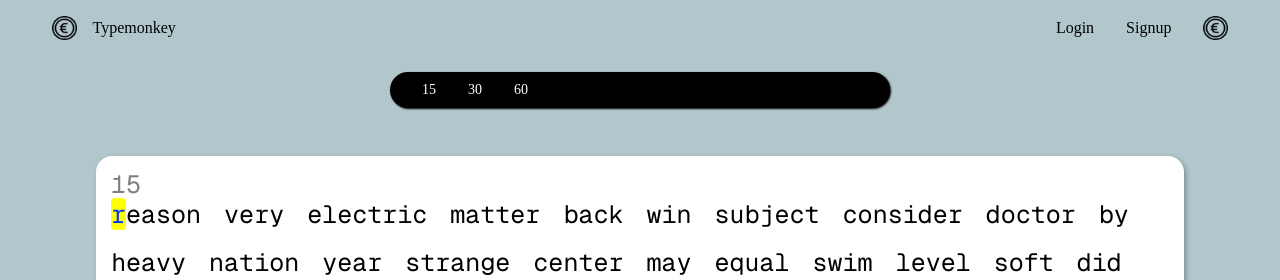
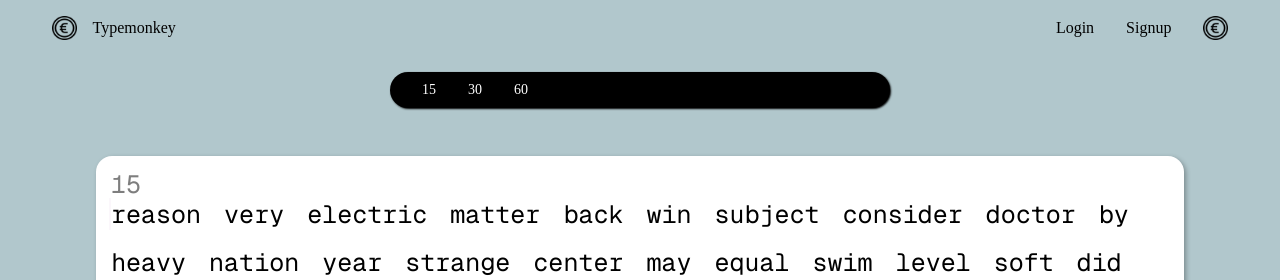
Before and after one commit to Mat-hew-24/typing-test-app, a Next.js app: page / in a window 1280 px wide. Shown: the top 280 px of the page. Built offline with nearby package versions, Linux system fonts and the light colour scheme.

Commit message:
cursor fixed

```diff
--- a/app/components/mainPage.module.css
+++ b/app/components/mainPage.module.css
@@ -71,22 +71,27 @@
 }
 
 .activeLetter {
-  background: #feff04;
-  color: #0033ff;
   border-radius: 4px;
-  animation: blink 1.5s ease-in-out infinite;
+  position: relative;
+}
+.activeLetter::before {
+  content: "";
+  position: absolute;
+  left: -2px;
+  top: 0;
+  width: 2px;
+  height: 100%;
+  background-color: purple;
+  animation: blink 1s ease-in-out infinite;
 }
 
 @keyframes blink {
   0%,
-  40% {
+  100% {
     opacity: 1;
   }
-  60% {
-    opacity: 0.2;
-  }
-  100% {
-    opacity: 1;
+  50% {
+    opacity: 0;
   }
 }
 
--- a/app/components/statbar.tsx
+++ b/app/components/statbar.tsx
@@ -1,6 +1,6 @@
 export default function Statbar() {
   return (
-    <div className="bg-amber-400 rounded-lg pt-4 pb-4">
+    <div className="bg-amber-400 rounded-lg pt-4 pb-4 shadow-lg">
       <div className="text-black flex w-270 ml-20 gap-[270px]">
         <div>
             raw
--- a/app/components/timer.tsx
+++ b/app/components/timer.tsx
@@ -22,8 +22,8 @@ export default function Timer({timeVal,timeRunner,setTimeVal,setIsToggle}:timerp
 
 
     return (
-        <>
+        <div className="text-black">
             {timeVal}
-        </>
+        </div>
     );
 }
```
